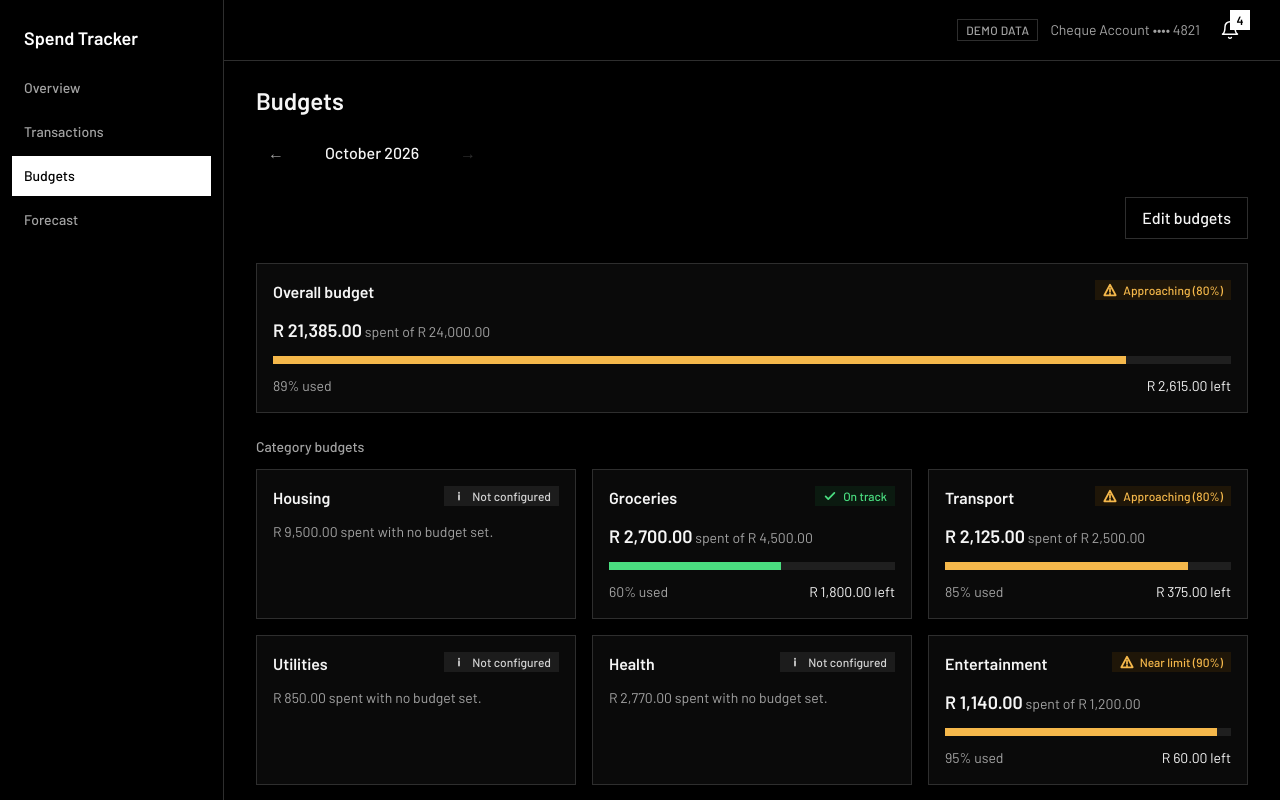
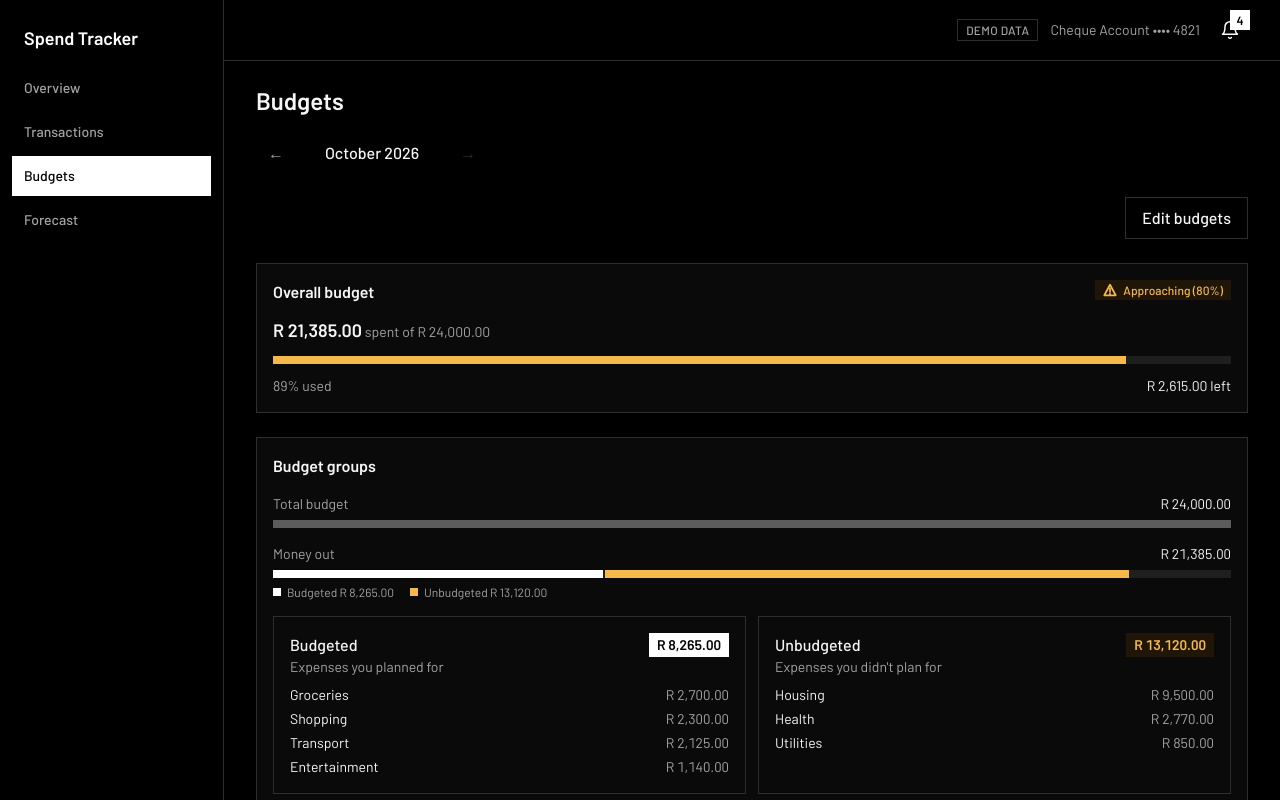
Before and after one commit to CMadiope/spend-tracker, a Next.js app: page /budgets in a window 1280 px wide. Shown: the top 800 px of the page. Built offline with nearby package versions, Linux system fonts and the light colour scheme.

Commit message:
feat(budgets): budget groups and suggested limits from average spend

```diff
--- a/app/budgets/page.tsx
+++ b/app/budgets/page.tsx
@@ -6,6 +6,7 @@ import {
   BudgetsView,
 } from "@/components/budgets/budgets-view";
 import { MonthPicker } from "@/components/ui/month-picker";
+import { averageSpend } from "@/lib/budgets/insights";
 import { today } from "@/lib/dates/clock";
 import { periodOf } from "@/lib/dates/period";
 import { availablePeriods, getDemoData } from "@/lib/data/repository";
@@ -31,6 +32,10 @@ async function Budgets({
         key={period}
         period={period}
         isPastMonth={period < periodOf(todayDate)}
+        averages={averageSpend(
+          data.transactions,
+          periods.filter((p) => p < period),
+        )}
         seedBudgets={data.budgets}
         transactions={transactionsInPeriod(data.transactions, period)}
       />
--- a/components/budgets/budget-form.tsx
+++ b/components/budgets/budget-form.tsx
@@ -1,7 +1,7 @@
 "use client";
 
 import { useRef, useState } from "react";
-import type { MonthlyBudget } from "@/interfaces/domain";
+import type { ExpenseCategory, MonthlyBudget } from "@/interfaces/domain";
 import {
   type BudgetFormValues,
   allocatedCents,
@@ -15,6 +15,7 @@ import { formatCents } from "@/lib/money/format";
 interface BudgetFormProps {
   period: string;
   budget: MonthlyBudget | undefined;
+  averages?: Partial<Record<ExpenseCategory, number>>;
   onSave: (budget: MonthlyBudget) => void;
   onCancel: () => void;
 }
@@ -35,6 +36,7 @@ function initialValues(budget: MonthlyBudget | undefined): BudgetFormValues {
 export function BudgetForm({
   period,
   budget,
+  averages = {},
   onSave,
   onCancel,
 }: BudgetFormProps) {
@@ -63,6 +65,24 @@ export function BudgetForm({
     onSave(result.budget);
   }
 
+  function setField(name: keyof BudgetFormValues, value: string) {
+    setValues((v) => ({ ...v, [name]: value }));
+    setErrors((current) => ({ ...current, [name]: undefined }));
+  }
+
+  function applyAverages() {
+    for (const category of expenseCategories) {
+      const average = averages[category];
+      if (average !== undefined) setField(category, centsToInput(average));
+    }
+  }
+
+  function categoryHint(category: ExpenseCategory) {
+    const average = averages[category];
+    if (average === undefined) return "Leave blank for none";
+    return `On average you spend ${formatCents(average)}`;
+  }
+
   function field(name: keyof BudgetFormValues, label: string, hint?: string) {
     const error = errors[name];
     const describedBy = [error && `${name}-error`, hint && `${name}-hint`]
@@ -79,10 +99,7 @@ export function BudgetForm({
           inputMode="decimal"
           autoComplete="off"
           value={values[name]}
-          onChange={(e) => {
-            setValues((v) => ({ ...v, [name]: e.target.value }));
-            setErrors((current) => ({ ...current, [name]: undefined }));
-          }}
+          onChange={(e) => setField(name, e.target.value)}
           aria-invalid={error ? true : undefined}
           aria-describedby={describedBy || undefined}
           className={`border bg-background px-3 py-2 text-text ${error ? "border-danger" : "border-border"}`}
@@ -91,6 +108,16 @@ export function BudgetForm({
           <span id={`${name}-hint`} className="text-xs text-muted">
             {hint}
           </span>
+        )}
+        {name !== "total" && averages[name] !== undefined && (
+          <button
+            type="button"
+            onClick={() => setField(name, centsToInput(averages[name]))}
+            aria-label={`Use average for ${label}`}
+            className="text-link self-start text-xs"
+          >
+            Use average
+          </button>
         )}
         {error && (
           <span id={`${name}-error`} className="text-xs text-danger">
@@ -117,9 +144,21 @@ export function BudgetForm({
         <legend className="mb-2 text-sm font-medium">
           Category budgets (R)
         </legend>
+        {Object.keys(averages).length > 0 && (
+          <div className="flex flex-wrap items-center justify-between gap-3 text-sm text-muted">
+            <p>Suggested limits are your average spend in earlier months.</p>
+            <button
+              type="button"
+              onClick={applyAverages}
+              className="border border-border px-3 py-1.5 font-medium text-text"
+            >
+              Set all to average
+            </button>
+          </div>
+        )}
         <div className="grid gap-3 sm:grid-cols-2 lg:grid-cols-4">
           {expenseCategories.map((category) =>
-            field(category, categoryLabels[category], "Leave blank for none"),
+            field(category, categoryLabels[category], categoryHint(category)),
           )}
         </div>
       </fieldset>
--- /dev/null
+++ b/components/budgets/budget-groups-card.tsx
@@ -0,0 +1,90 @@
+import type { BudgetGroups } from "@/lib/budgets/insights";
+import { categoryLabels } from "@/lib/data/categories";
+import { formatCents } from "@/lib/money/format";
+import { SpendSplit } from "./spend-split";
+
+interface BudgetGroupsCardProps {
+  budgetCents: number | null;
+  groups: BudgetGroups;
+}
+
+function Group({
+  title,
+  description,
+  totalCents,
+  items,
+  tone,
+}: {
+  title: string;
+  description: string;
+  totalCents: number;
+  items: BudgetGroups["budgeted"];
+  tone: "budgeted" | "unbudgeted";
+}) {
+  return (
+    <div className="flex flex-col gap-2 border border-border p-4">
+      <div className="flex items-start justify-between gap-3">
+        <div>
+          <h3 className="font-medium">{title}</h3>
+          <p className="text-sm text-muted">{description}</p>
+        </div>
+        <span
+          className={`shrink-0 px-2 py-0.5 text-sm font-semibold tabular-nums ${tone === "budgeted" ? "bg-accent text-accent-text" : "bg-warning-surface text-warning"}`}
+        >
+          {formatCents(totalCents)}
+        </span>
+      </div>
+      {items.length === 0 ? (
+        <p className="text-sm text-muted">None this month.</p>
+      ) : (
+        <ul className="flex flex-col gap-1 text-sm">
+          {items.map(({ category, cents }) => (
+            <li key={category} className="flex justify-between gap-3">
+              <span>{categoryLabels[category]}</span>
+              <span className="text-muted tabular-nums">
+                {formatCents(cents)}
+              </span>
+            </li>
+          ))}
+        </ul>
+      )}
+    </div>
+  );
+}
+
+export function BudgetGroupsCard({
+  budgetCents,
+  groups,
+}: BudgetGroupsCardProps) {
+  return (
+    <section
+      aria-labelledby="budget-groups-heading"
+      className="flex flex-col gap-4 border border-border bg-surface p-4"
+    >
+      <h2 id="budget-groups-heading" className="font-semibold">
+        Budget groups
+      </h2>
+      <SpendSplit
+        budgetCents={budgetCents}
+        budgetedCents={groups.budgetedCents}
+        unbudgetedCents={groups.unbudgetedCents}
+      />
+      <div className="grid gap-3 md:grid-cols-2">
+        <Group
+          title="Budgeted"
+          description="Expenses you planned for"
+          totalCents={groups.budgetedCents}
+          items={groups.budgeted}
+          tone="budgeted"
+        />
+        <Group
+          title="Unbudgeted"
+          description="Expenses you didn't plan for"
+          totalCents={groups.unbudgetedCents}
+          items={groups.unbudgeted}
+          tone="unbudgeted"
+        />
+      </div>
+    </section>
+  );
+}
--- a/components/budgets/budgets-view.tsx
+++ b/components/budgets/budgets-view.tsx
@@ -1,16 +1,23 @@
 "use client";
 
 import { useEffect, useState } from "react";
-import type { MonthlyBudget, Transaction } from "@/interfaces/domain";
+import type {
+  ExpenseCategory,
+  MonthlyBudget,
+  Transaction,
+} from "@/interfaces/domain";
+import { budgetGroups } from "@/lib/budgets/insights";
 import { periodBudgetUsage } from "@/lib/budgets/status";
 import { resolveBudget } from "@/lib/store/merge";
 import { saveBudget, useStoredState } from "@/lib/store/store";
 import { BudgetCard } from "./budget-card";
 import { BudgetForm } from "./budget-form";
+import { BudgetGroupsCard } from "./budget-groups-card";
 
 interface BudgetsViewProps {
   period: string;
   isPastMonth: boolean;
+  averages: Partial<Record<ExpenseCategory, number>>;
   seedBudgets: MonthlyBudget[];
   transactions: Transaction[];
 }
@@ -31,6 +38,7 @@ export function BudgetsSkeleton() {
 export function BudgetsView({
   period,
   isPastMonth,
+  averages,
   seedBudgets,
   transactions,
 }: BudgetsViewProps) {
@@ -86,6 +94,7 @@ export function BudgetsView({
         <BudgetForm
           period={period}
           budget={budget}
+          averages={averages}
           onSave={(next) => {
             saveBudget(next);
             setEditing(false);
@@ -96,6 +105,10 @@ export function BudgetsView({
       )}
 
       <BudgetCard usage={usage.overall} />
+      <BudgetGroupsCard
+        budgetCents={usage.overall.budgetCents}
+        groups={budgetGroups(budget, transactions, period)}
+      />
       <section aria-labelledby="category-budgets-heading">
         <h2
           id="category-budgets-heading"
--- /dev/null
+++ b/components/budgets/spend-split.tsx
@@ -0,0 +1,67 @@
+import { formatCents } from "@/lib/money/format";
+
+interface SpendSplitProps {
+  budgetCents: number | null;
+  budgetedCents: number;
+  unbudgetedCents: number;
+}
+
+const width = (cents: number, scale: number) => `${(cents / scale) * 100}%`;
+
+export function SpendSplit({
+  budgetCents,
+  budgetedCents,
+  unbudgetedCents,
+}: SpendSplitProps) {
+  const moneyOut = budgetedCents + unbudgetedCents;
+  const scale = Math.max(budgetCents ?? 0, moneyOut, 1);
+
+  return (
+    <div className="flex flex-col gap-4">
+      {budgetCents !== null && budgetCents > 0 && (
+        <div className="flex flex-col gap-1.5">
+          <p className="flex justify-between gap-3 text-sm">
+            <span className="text-muted">Total budget</span>
+            <span className="tabular-nums">{formatCents(budgetCents)}</span>
+          </p>
+          <div aria-hidden className="h-2 bg-chart-grid">
+            <div
+              className="h-full bg-chart-bar-muted"
+              style={{ width: width(budgetCents, scale) }}
+            />
+          </div>
+        </div>
+      )}
+      <div className="flex flex-col gap-1.5">
+        <p className="flex justify-between gap-3 text-sm">
+          <span className="text-muted">Money out</span>
+          <span className="tabular-nums">{formatCents(moneyOut)}</span>
+        </p>
+        <div aria-hidden className="flex h-2 gap-0.5 bg-chart-grid">
+          {budgetedCents > 0 && (
+            <div
+              className="h-full bg-chart-bar"
+              style={{ width: width(budgetedCents, scale) }}
+            />
+          )}
+          {unbudgetedCents > 0 && (
+            <div
+              className="h-full bg-warning"
+              style={{ width: width(unbudgetedCents, scale) }}
+            />
+          )}
+        </div>
+        <ul className="flex flex-wrap gap-x-4 gap-y-1 text-xs text-muted">
+          <li className="flex items-center gap-1.5">
+            <span aria-hidden className="size-2 bg-chart-bar" />
+            Budgeted {formatCents(budgetedCents)}
+          </li>
+          <li className="flex items-center gap-1.5">
+            <span aria-hidden className="size-2 bg-warning" />
+            Unbudgeted {formatCents(unbudgetedCents)}
+          </li>
+        </ul>
+      </div>
+    </div>
+  );
+}
--- /dev/null
+++ b/lib/budgets/insights.ts
@@ -0,0 +1,73 @@
+import type {
+  ExpenseCategory,
+  MonthlyBudget,
+  Transaction,
+} from "@/interfaces/domain";
+import { expenseCategories } from "@/lib/data/schemas";
+import { netSpendByCategory } from "@/lib/spending/spending";
+
+export interface CategoryAmount {
+  category: ExpenseCategory;
+  cents: number;
+}
+
+export interface BudgetGroups {
+  budgetedCents: number;
+  unbudgetedCents: number;
+  budgeted: CategoryAmount[];
+  unbudgeted: CategoryAmount[];
+}
+
+export function budgetGroups(
+  budget: MonthlyBudget | undefined,
+  transactions: readonly Transaction[],
+  period: string,
+): BudgetGroups {
+  const spent = netSpendByCategory(transactions, period);
+  const groups: BudgetGroups = {
+    budgetedCents: 0,
+    unbudgetedCents: 0,
+    budgeted: [],
+    unbudgeted: [],
+  };
+
+  for (const category of expenseCategories) {
+    const cents = Math.max(spent[category] ?? 0, 0);
+    if (cents === 0) continue;
+    if ((budget?.categories[category] ?? 0) > 0) {
+      groups.budgeted.push({ category, cents });
+      groups.budgetedCents += cents;
+    } else {
+      groups.unbudgeted.push({ category, cents });
+      groups.unbudgetedCents += cents;
+    }
+  }
+
+  const largestFirst = (a: CategoryAmount, b: CategoryAmount) =>
+    b.cents - a.cents;
+  groups.budgeted.sort(largestFirst);
+  groups.unbudgeted.sort(largestFirst);
+  return groups;
+}
+
+export function averageSpend(
+  transactions: readonly Transaction[],
+  periods: readonly string[],
+): Partial<Record<ExpenseCategory, number>> {
+  if (periods.length === 0) return {};
+  const totals: Partial<Record<ExpenseCategory, number>> = {};
+  for (const period of periods) {
+    const spent = netSpendByCategory(transactions, period);
+    for (const category of expenseCategories) {
+      totals[category] =
+        (totals[category] ?? 0) + Math.max(spent[category] ?? 0, 0);
+    }
+  }
+
+  const averages: Partial<Record<ExpenseCategory, number>> = {};
+  for (const category of expenseCategories) {
+    const rands = Math.round((totals[category] ?? 0) / periods.length / 100);
+    if (rands > 0) averages[category] = rands * 100;
+  }
+  return averages;
+}
```
Also changed, not shown: 1 other file (tests, documents, lock files or other folders).
